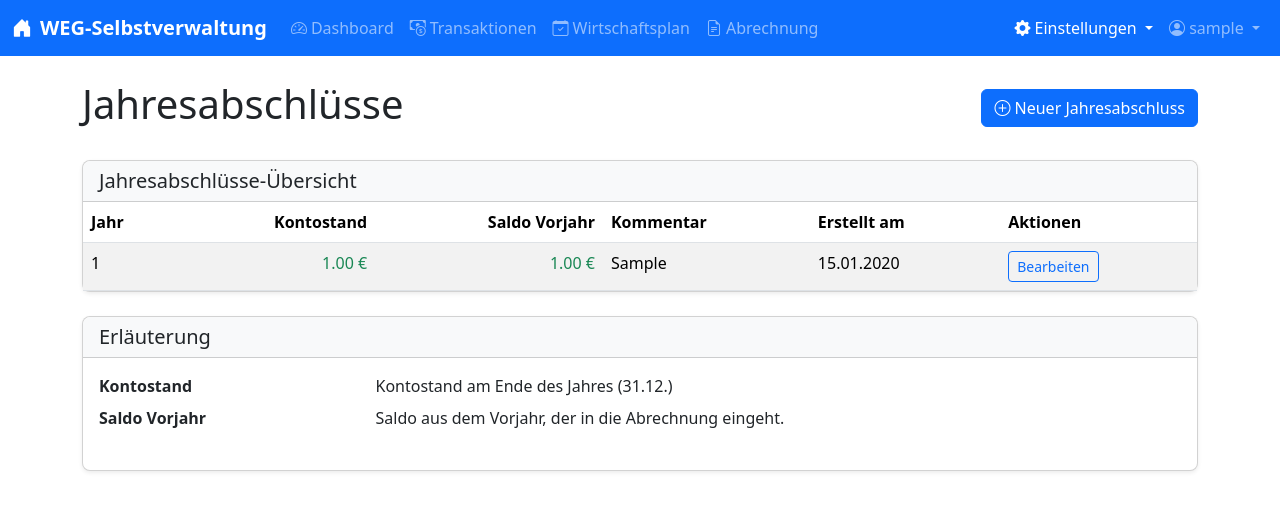
After one commit to fholzi8/Eigentuemer-selbstverwaltung-public, a Flask app: page /settings/jahresabschluss in a window 1280 px wide. The commit adds this page. Shown: the top 511 px of the page. Run offline with Flask 3, Linux system fonts and the light colour scheme; a user stored in the database is signed in; tables that the repository leaves empty hold one stand-in row (values such as "Sample post"); parts of the project's set-up code (start-up, migrations or seed data) failed here and were passed over; some libraries are stand-ins or nearby versions.

Commit message:
Jahresabschluss bearbeiten

```diff
--- a/routes/abrechnung.py
+++ b/routes/abrechnung.py
@@ -44,7 +44,9 @@ def uebersicht():
         abrechnungen=abrechnung_data['abrechnungen'],
         kosten_einheiten=abrechnung_data['kosten_einheiten'],
         kosten_vf=abrechnung_data['kosten_vf'],
-        kosten_tg=abrechnung_data['kosten_tg']
+        kosten_tg=abrechnung_data['kosten_tg'],
+        vorjahres_saldo=abrechnung_data.get('vorjahres_saldo', Decimal('0.00')),
+        kontostand_jahresende=abrechnung_data.get('kontostand_jahresende', Decimal('0.00'))
     )
 
 @abrechnung_bp.route('/detail/<int:miteigentuemer_id>/<int:jahr>', methods=['GET'])
--- a/routes/settings.py
+++ b/routes/settings.py
@@ -8,7 +8,7 @@ import os
 import datetime
 from werkzeug.security import generate_password_hash
 from decimal import Decimal
-from models import db, User, Transaktion, Miteigentuemer, Wirtschaftsplan, WirtschaftsplanMetadata, Kontostand, RoadmapItem
+from models import db, User, Transaktion, Miteigentuemer, Wirtschaftsplan, WirtschaftsplanMetadata, Kontostand, RoadmapItem, JahresabschlussKontostand
 from services.kategorie_mapping_service import add_mapping, get_all_mappings
 from utils.security import admin_required, is_password_strong
 
@@ -640,3 +640,75 @@ def update_roadmap():
         current_app.logger.error(f"Fehler beim Aktualisieren der Roadmap: {str(e)}")
 
     return redirect(url_for('settings.systeminfo'))
+
+# In routes/settings.py oder einer neuen Datei
+@settings_bp.route('/jahresabschluss', methods=['GET'])
+@login_required
+@admin_required
+def jahresabschluss_liste():
+    """Zeigt eine Liste aller Jahresabschlüsse"""
+    jahresabschluesse = JahresabschlussKontostand.query.order_by(JahresabschlussKontostand.jahr.desc()).all()
+    return render_template('settings/jahresabschluss_liste.html', jahresabschluesse=jahresabschluesse)
+
+@settings_bp.route('/jahresabschluss/neu', methods=['GET', 'POST'])
+@login_required
+@admin_required
+def jahresabschluss_neu():
+    """Neuen Jahresabschluss erstellen"""
+    if request.method == 'POST':
+        jahr = request.form.get('jahr', type=int)
+        kontostand = request.form.get('kontostand', type=float, default=0.00)
+        vorjahres_saldo = request.form.get('vorjahres_saldo', type=float, default=0.00)
+        kommentar = request.form.get('kommentar')
+
+        # Prüfen, ob für dieses Jahr bereits ein Abschluss existiert
+        existing = JahresabschlussKontostand.query.filter_by(jahr=jahr).first()
+        if existing:
+            flash(f'Für das Jahr {jahr} existiert bereits ein Jahresabschluss', 'danger')
+            return redirect(url_for('settings.jahresabschluss_neu'))
+
+        jahresabschluss = JahresabschlussKontostand(
+            jahr=jahr,
+            kontostand=Decimal(str(kontostand)),
+            vorjahres_saldo=Decimal(str(vorjahres_saldo)),
+            kommentar=kommentar,
+            user_id=current_user.id
+        )
+
+        try:
+            db.session.add(jahresabschluss)
+            db.session.commit()
+            flash(f'Jahresabschluss für {jahr} erfolgreich erstellt', 'success')
+            return redirect(url_for('settings.jahresabschluss_liste'))
+        except Exception as e:
+            db.session.rollback()
+            flash(f'Fehler beim Erstellen des Jahresabschlusses: {str(e)}', 'danger')
+
+    # Jahre für das Dropdown ermitteln (aktuelle Jahr bis 10 Jahre zurück)
+    aktuelles_jahr = datetime.now().year
+    jahre = range(aktuelles_jahr - 10, aktuelles_jahr + 1)
+
+    return render_template('settings/jahresabschluss_neu.html', jahre=jahre)
+
+@settings_bp.route('/jahresabschluss/<int:jahresabschluss_id>', methods=['GET', 'POST'])
+@login_required
+@admin_required
+def jahresabschluss_bearbeiten(jahresabschluss_id):
+    """Jahresabschluss bearbeiten"""
+    jahresabschluss = JahresabschlussKontostand.query.get_or_404(jahresabschluss_id)
+
+    if request.method == 'POST':
+        jahresabschluss.kontostand = Decimal(str(request.form.get('kontostand', type=float, default=0.00)))
+        jahresabschluss.vorjahres_saldo = Decimal(str(request.form.get('vorjahres_saldo', type=float, default=0.00)))
+        jahresabschluss.kommentar = request.form.get('kommentar')
+        jahresabschluss.updated_at = datetime.now()
+
+        try:
+            db.session.commit()
+            flash(f'Jahresabschluss für {jahresabschluss.jahr} erfolgreich aktualisiert', 'success')
+            return redirect(url_for('settings.jahresabschluss_liste'))
+        except Exception as e:
+            db.session.rollback()
+            flash(f'Fehler beim Aktualisieren des Jahresabschlusses: {str(e)}', 'danger')
+
+    return render_template('settings/jahresabschluss_bearbeiten.html', jahresabschluss=jahresabschluss)
--- a/services/abrechnung_service.py
+++ b/services/abrechnung_service.py
@@ -88,8 +88,8 @@ def get_abrechnung_data(jahr):
     jahresabschluss = JahresabschlussKontostand.query.filter_by(jahr=jahr).first()
     vorjahres_abschluss = JahresabschlussKontostand.query.filter_by(jahr=jahr-1).first()
 
-    vorjahres_saldo = Decimal('0')
-    kontostand_jahresende = Decimal('0')
+    vorjahres_saldo = Decimal('0.00')
+    kontostand_jahresende = Decimal('0.00')
 
     if vorjahres_abschluss:
         vorjahres_saldo = vorjahres_abschluss.vorjahres_saldo
--- a/templates/abrechnung/uebersicht.html
+++ b/templates/abrechnung/uebersicht.html
@@ -56,13 +56,13 @@
                             <tr>
                                 <th>Guthaben/Saldo aus {{ jahr-1 }}:</th>
                                 <td class="text-end {{ 'text-success' if vorjahres_saldo >= 0 else 'text-danger' }}">
-                                    {{ "%.2f"|format(vorjahres_saldo) }} €
+                                    {{ "%.2f"|format(vorjahres_saldo if vorjahres_saldo is defined else 0) }} €
                                 </td>
                             </tr>
                             <tr>
                                 <th>Kontostand Ende {{ jahr }}:</th>
                                 <td class="text-end {{ 'text-success' if (kontostand_jahresende) >= 0 else 'text-danger' }}">
-                                    {{ "%.2f"|format(kontostand_jahresende) }} €
+                                    {{ "%.2f"|format(kontostand_jahresende if kontostand_jahresende is defined else 0) }} €
                                 </td>
                             </tr>
                             <tr>
--- /dev/null
+++ b/templates/settings/jahresabschluss_liste.html
@@ -0,0 +1,72 @@
+{% extends "layout.html" %}
+
+{% block title %}- Jahresabschlüsse{% endblock %}
+
+{% block content %}
+<div class="d-flex justify-content-between align-items-center mb-4">
+    <h1>Jahresabschlüsse</h1>
+    <a href="{{ url_for('settings.jahresabschluss_neu') }}" class="btn btn-primary">
+        <i class="bi bi-plus-circle"></i> Neuer Jahresabschluss
+    </a>
+</div>
+
+<div class="card">
+    <div class="card-header bg-light">
+        <h5 class="mb-0">Jahresabschlüsse-Übersicht</h5>
+    </div>
+    <div class="card-body p-0">
+        <div class="table-responsive">
+            <table class="table table-striped table-hover mb-0">
+                <thead>
+                    <tr>
+                        <th>Jahr</th>
+                        <th class="text-end">Kontostand</th>
+                        <th class="text-end">Saldo Vorjahr</th>
+                        <th>Kommentar</th>
+                        <th>Erstellt am</th>
+                        <th>Aktionen</th>
+                    </tr>
+                </thead>
+                <tbody>
+                    {% for abschluss in jahresabschluesse %}
+                    <tr>
+                        <td>{{ abschluss.jahr }}</td>
+                        <td class="text-end {{ 'text-success' if abschluss.kontostand >= 0 else 'text-danger' }}">
+                            {{ "%.2f"|format(abschluss.kontostand) }} €
+                        </td>
+                        <td class="text-end {{ 'text-success' if abschluss.vorjahres_saldo >= 0 else 'text-danger' }}">
+                            {{ "%.2f"|format(abschluss.vorjahres_saldo) }} €
+                        </td>
+                        <td>{{ abschluss.kommentar }}</td>
+                        <td>{{ abschluss.created_at.strftime('%d.%m.%Y') }}</td>
+                        <td>
+                            <a href="{{ url_for('settings.jahresabschluss_bearbeiten', jahresabschluss_id=abschluss.id) }}"
+                                class="btn btn-sm btn-outline-primary">Bearbeiten</a>
+                        </td>
+                    </tr>
+                    {% else %}
+                    <tr>
+                        <td colspan="6" class="text-center py-3">Keine Jahresabschlüsse gefunden.</td>
+                    </tr>
+                    {% endfor %}
+                </tbody>
+            </table>
+        </div>
+    </div>
+</div>
+
+<div class="card mt-4">
+    <div class="card-header bg-light">
+        <h5 class="mb-0">Erläuterung</h5>
+    </div>
+    <div class="card-body">
+        <dl class="row">
+            <dt class="col-sm-3">Kontostand</dt>
+            <dd class="col-sm-9">Kontostand am Ende des Jahres (31.12.)</dd>
+
+            <dt class="col-sm-3">Saldo Vorjahr</dt>
+            <dd class="col-sm-9">Saldo aus dem Vorjahr, der in die Abrechnung eingeht.</dd>
+        </dl>
+    </div>
+</div>
+{% endblock %}
```
Also changed, not shown: templates/settings/jahresabschluss_bearbeiten.html (added, +59 -0 lines), templates/settings/jahresabschluss_neu.html (added, +61 -0 lines).
